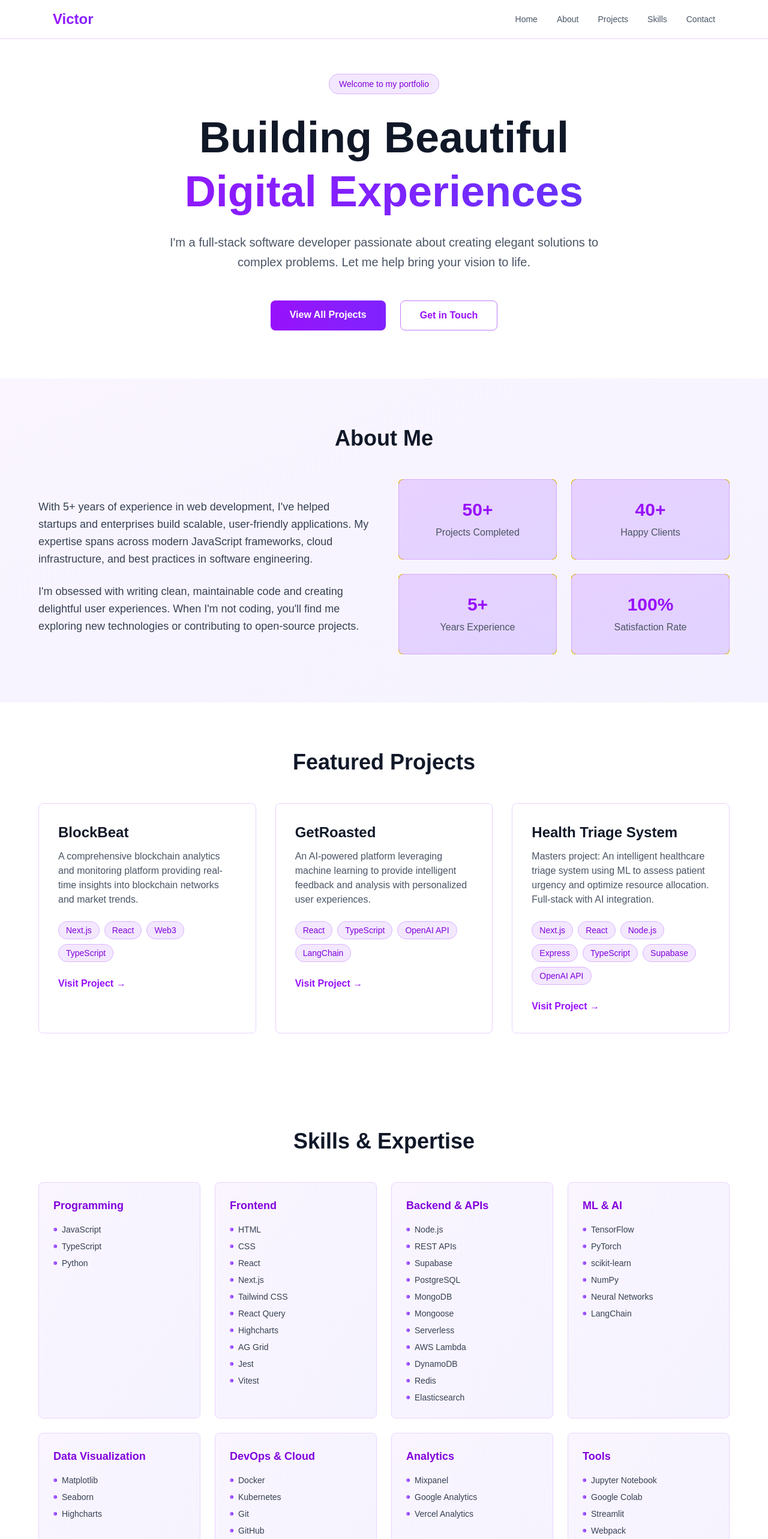
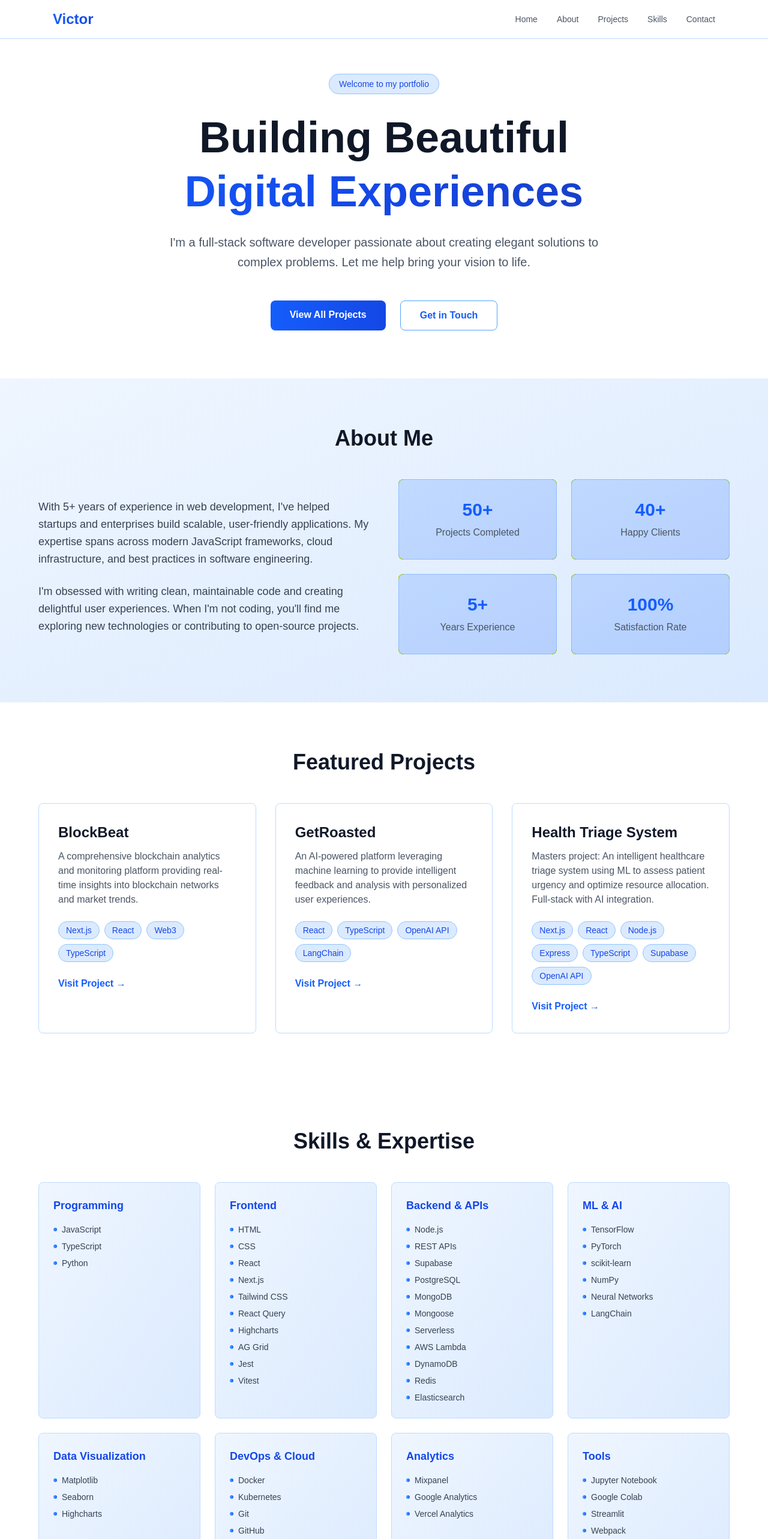
Before and after one commit to rephidimC/Portfolio, a Next.js app: page / in a window 1280 px wide. Shown: the top 2566 px of the page at 60% size. Built offline with nearby package versions, Linux system fonts and the light colour scheme.

Commit message:
:zap: update to styles

```diff
--- a/app/blog/[slug]/page.tsx
+++ b/app/blog/[slug]/page.tsx
@@ -78,7 +78,7 @@ export default function BlogPostPage() {
           </div>
 
           {/* CTA */}
-          <div className="bg-gradient-to-r from-blue-100 to-cyan-100 border border-blue-300 rounded-lg p-8 mb-8">
+          <div className="bg-gradient-to-r from-blue-50 to-blue-100 border border-blue-300 rounded-lg p-8 mb-8">
             <h3 className="text-2xl font-bold mb-4">Want to discuss this?</h3>
             <p className="text-gray-300 mb-6">
               Have thoughts on scalability or want to share your own
@@ -86,7 +86,7 @@ export default function BlogPostPage() {
             </p>
             <a
               href="mailto:adelekeafolayan@gmail.com"
-              className="inline-block px-6 py-3 bg-gradient-to-r from-blue-600 to-cyan-600 rounded-lg font-semibold text-white hover:shadow-lg hover:shadow-blue-300/50 transition-all"
+              className="inline-block px-6 py-3 bg-gradient-to-r from-blue-600 to-blue-700 rounded-lg font-semibold text-white hover:shadow-lg hover:shadow-blue-400/50 transition-all"
             >
               Send me an Email
             </a>
--- a/app/blog/page.tsx
+++ b/app/blog/page.tsx
@@ -108,12 +108,12 @@ export default function BlogPage() {
 
       {/* CTA Section */}
       <section className="py-16 px-6">
-        <div className="max-w-3xl mx-auto text-center bg-gradient-to-r from-blue-100 to-cyan-100 border border-blue-300 rounded-lg p-12">
+        <div className="max-w-3xl mx-auto text-center bg-gradient-to-r from-blue-50 to-blue-100 border border-blue-300 rounded-lg p-12">
           <h2 className="text-3xl font-bold mb-4">Want to stay updated?</h2>
           <p className="text-xl text-gray-300 mb-8">
             Subscribe to get the latest articles delivered to your inbox.
           </p>
-          <button className="px-8 py-3 bg-gradient-to-r from-blue-600 to-cyan-600 rounded-lg font-semibold text-white hover:shadow-lg hover:shadow-blue-300/50 transition-all">
+          <button className="px-8 py-3 bg-gradient-to-r from-blue-600 to-blue-700 rounded-lg font-semibold text-white hover:shadow-lg hover:shadow-blue-400/50 transition-all">
             Subscribe
           </button>
         </div>
--- a/app/components/Navbar.tsx
+++ b/app/components/Navbar.tsx
@@ -35,11 +35,11 @@ export default function Navbar() {
   ];
 
   return (
-    <nav className="fixed top-0 w-full bg-white/95 backdrop-blur-md z-50 border-b border-purple-200">
+    <nav className="fixed top-0 w-full bg-white/95 backdrop-blur-md z-50 border-b border-blue-200">
       <div className="max-w-6xl mx-auto px-6 py-4 flex items-center justify-between">
         <Link
           href="/"
-          className="text-2xl font-bold bg-gradient-to-r from-purple-600 to-violet-600 bg-clip-text text-transparent hover:opacity-80 transition-opacity"
+          className="text-2xl font-bold bg-gradient-to-r from-blue-600 to-blue-700 bg-clip-text text-transparent hover:opacity-80 transition-opacity"
         >
           Victor
         </Link>
@@ -48,7 +48,7 @@ export default function Navbar() {
             <Link
               key={item.label}
               href={item.href}
-              className="text-sm font-medium text-gray-600 hover:text-purple-600 transition-colors"
+              className="text-sm font-medium text-gray-600 hover:text-blue-600 transition-colors"
             >
               {item.label}
             </Link>
--- a/app/page.tsx
+++ b/app/page.tsx
@@ -13,13 +13,13 @@ export default function Home() {
       <section className="pt-32 pb-20 px-6">
         <div className="max-w-6xl mx-auto text-center">
           <div className="mb-8 inline-block">
-            <span className="px-4 py-2 bg-purple-100 border border-purple-300 rounded-full text-purple-700 text-sm font-medium">
+            <span className="px-4 py-2 bg-blue-100 border border-blue-300 rounded-full text-blue-700 text-sm font-medium">
               Welcome to my portfolio
             </span>
           </div>
           <h1 className="text-6xl md:text-7xl font-bold mb-6 leading-tight">
             Building Beautiful
-            <span className="block bg-gradient-to-r from-purple-600 via-violet-600 to-indigo-600 bg-clip-text text-transparent">
+            <span className="block bg-gradient-to-r from-blue-600 via-blue-700 to-blue-800 bg-clip-text text-transparent">
               Digital Experiences
             </span>
           </h1>
@@ -31,11 +31,11 @@ export default function Home() {
           <div className="flex gap-6 justify-center flex-wrap">
             <Link
               href="/projects"
-              className="px-8 py-3 bg-gradient-to-r from-purple-600 to-violet-600 rounded-lg font-semibold text-white hover:shadow-lg hover:shadow-purple-500/50 transition-all"
+              className="px-8 py-3 bg-gradient-to-r from-blue-600 to-blue-700 rounded-lg font-semibold text-white hover:shadow-lg hover:shadow-blue-500/50 transition-all"
             >
               View All Projects
             </Link>
-            <button className="px-8 py-3 border border-purple-400 rounded-lg font-semibold text-purple-600 hover:bg-purple-50 transition-all">
+            <button className="px-8 py-3 border border-blue-400 rounded-lg font-semibold text-blue-600 hover:bg-blue-50 transition-all">
               Get in Touch
             </button>
           </div>
@@ -44,7 +44,7 @@ export default function Home() {
       {/* About Section */}
       <section
         id="about"
-        className="py-20 px-6 bg-gradient-to-br from-purple-50 to-violet-50"
+        className="py-20 px-6 bg-gradient-to-br from-blue-50 to-blue-100"
       >
         <div className="max-w-6xl mx-auto">
           <h2 className="text-4xl font-bold mb-12 text-center">About Me</h2>
@@ -73,9 +73,9 @@ export default function Home() {
               ].map((stat) => (
                 <div
                   key={stat.label}
-                  className="bg-gradient-to-br from-purple-500/20 to-violet-500/20 p-8 rounded-lg border border-purple-500/30 text-center"
+                  className="bg-gradient-to-br from-blue-500/20 to-blue-600/20 p-8 rounded-lg border border-blue-500/30 text-center"
                 >
-                  <div className="text-3xl font-bold text-purple-600 mb-2">
+                  <div className="text-3xl font-bold text-blue-600 mb-2">
                     {stat.number}
                   </div>
                   <div className="text-gray-600">{stat.label}</div>
@@ -95,9 +95,9 @@ export default function Home() {
             {projects.map((project) => (
               <div
                 key={project.id}
-                className="group relative bg-white rounded-lg overflow-hidden border border-purple-200 hover:border-purple-400 hover:shadow-lg transition-all duration-300"
+                className="group relative bg-white rounded-lg overflow-hidden border border-blue-200 hover:border-blue-400 hover:shadow-lg transition-all duration-300"
               >
-                <div className="absolute inset-0 bg-gradient-to-r from-purple-600/0 to-violet-600/0 group-hover:from-purple-50/50 group-hover:to-violet-50/50 transition-all" />
+                <div className="absolute inset-0 bg-gradient-to-r from-blue-600/0 to-blue-700/0 group-hover:from-blue-50/50 group-hover:to-blue-100/50 transition-all" />
                 <div className="relative p-8">
                   <h3 className="text-2xl font-bold mb-3 text-gray-900">
                     {project.title}
@@ -107,7 +107,7 @@ export default function Home() {
                     {project.tech.map((tech) => (
                       <span
                         key={tech}
-                        className="px-3 py-1 bg-purple-100 border border-purple-300 rounded-full text-sm text-purple-700"
+                        className="px-3 py-1 bg-blue-100 border border-blue-300 rounded-full text-sm text-blue-700"
                       >
                         {tech}
                       </span>
@@ -117,7 +117,7 @@ export default function Home() {
                     href={project.link}
                     target="_blank"
                     rel="noopener noreferrer"
-                    className="inline-block text-purple-600 font-semibold hover:text-purple-700 transition-colors"
+                    className="inline-block text-blue-600 font-semibold hover:text-blue-700 transition-colors"
                   >
                     Visit Project →
                   </Link>
@@ -137,15 +137,15 @@ export default function Home() {
             {skills.map((skillGroup) => (
               <div
                 key={skillGroup.category}
-                className="bg-gradient-to-br from-purple-50 to-violet-50 border border-purple-200 rounded-lg p-6"
+                className="bg-gradient-to-br from-blue-50 to-blue-100 border border-blue-200 rounded-lg p-6"
               >
-                <h3 className="text-lg font-bold mb-4 text-purple-700">
+                <h3 className="text-lg font-bold mb-4 text-blue-700">
                   {skillGroup.category}
                 </h3>
                 <div className="space-y-2">
                   {skillGroup.items.map((skill) => (
                     <div key={skill} className="flex items-center gap-2">
-                      <div className="w-1.5 h-1.5 bg-gradient-to-r from-purple-400 to-violet-600 rounded-full" />
+                      <div className="w-1.5 h-1.5 bg-gradient-to-r from-blue-400 to-blue-600 rounded-full" />
                       <span className="text-sm text-gray-700">{skill}</span>
                     </div>
                   ))}
@@ -168,7 +168,7 @@ export default function Home() {
           <div className="flex gap-6 justify-center flex-wrap">
             <a
               href="mailto:adelekeafolayan@gmail.com"
-              className="px-8 py-3 bg-gradient-to-r from-purple-600 to-violet-500 rounded-lg font-semibold text-white hover:shadow-lg hover:shadow-purple-300/50 transition-all"
+              className="px-8 py-3 bg-gradient-to-r from-blue-600 to-blue-700 rounded-lg font-semibold text-white hover:shadow-lg hover:shadow-blue-400/50 transition-all"
             >
               Send me an Email
             </a>
@@ -176,7 +176,7 @@ export default function Home() {
               href="https://www.linkedin.com/in/victor-adeleke-afolayan/"
               target="_blank"
               rel="noopener noreferrer"
-              className="px-8 py-3 border border-purple-400 rounded-lg font-semibold text-purple-600 hover:bg-purple-50 transition-all"
+              className="px-8 py-3 border border-blue-400 rounded-lg font-semibold text-blue-600 hover:bg-blue-50 transition-all"
             >
               LinkedIn
             </a>
@@ -184,7 +184,7 @@ export default function Home() {
               href="https://github.com/rephidimC"
               target="_blank"
               rel="noopener noreferrer"
-              className="px-8 py-3 border border-purple-400 rounded-lg font-semibold text-purple-600 hover:bg-purple-50 transition-all"
+              className="px-8 py-3 border border-blue-400 rounded-lg font-semibold text-blue-600 hover:bg-blue-50 transition-all"
             >
               GitHub
             </a>
@@ -192,7 +192,7 @@ export default function Home() {
         </div>
       </section>
       {/* Footer */}
-      <footer className="border-t border-purple-200 py-8 px-6 bg-gray-50">
+      <footer className="border-t border-blue-200 py-8 px-6 bg-gray-50">
         <div className="max-w-6xl mx-auto text-center text-gray-600">
           <p>
             © {new Date().getFullYear()} Victor Adeleke. All rights reserved.
```
Also changed, not shown: app/projects/page.tsx (+8 -8 lines).
